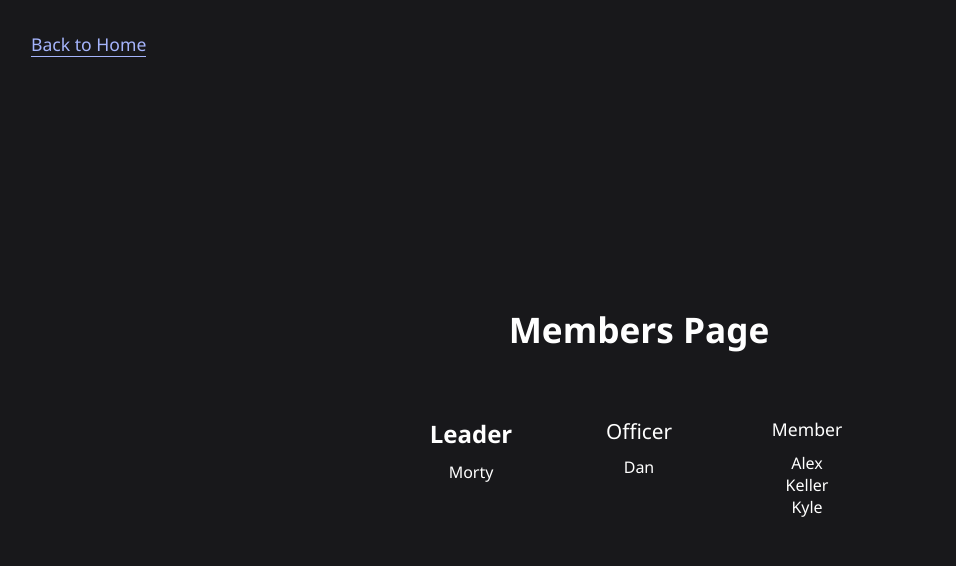
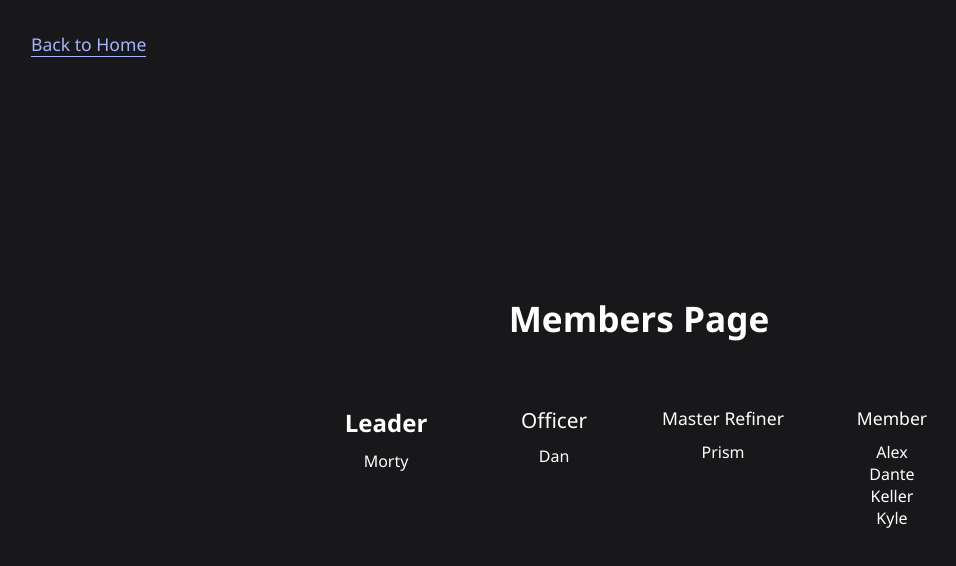
Before and after one commit to kdabke247/Obsidian-Crown, a plain HTML site: page members.html in a window 1280 px wide. Shown: the whole page, without its empty margins (1-957 px from the left). Drawn offline with Linux system fonts and the light colour scheme.

Commit message:
update1.13

```diff
--- a/members.html
+++ b/members.html
@@ -59,8 +59,12 @@
 					names: ['Dan']
 				},
 				{
+					title: 'Master Refiner',
+					names: ['Prism']
+				},
+				{
 					title: 'Member',
-					names: ['Kyle', 'Alex', 'Keller']
+					names: ['Kyle', 'Alex', 'Keller', 'Dante']
 				}
 			];
 			// Sort names alphabetically for each group
```
